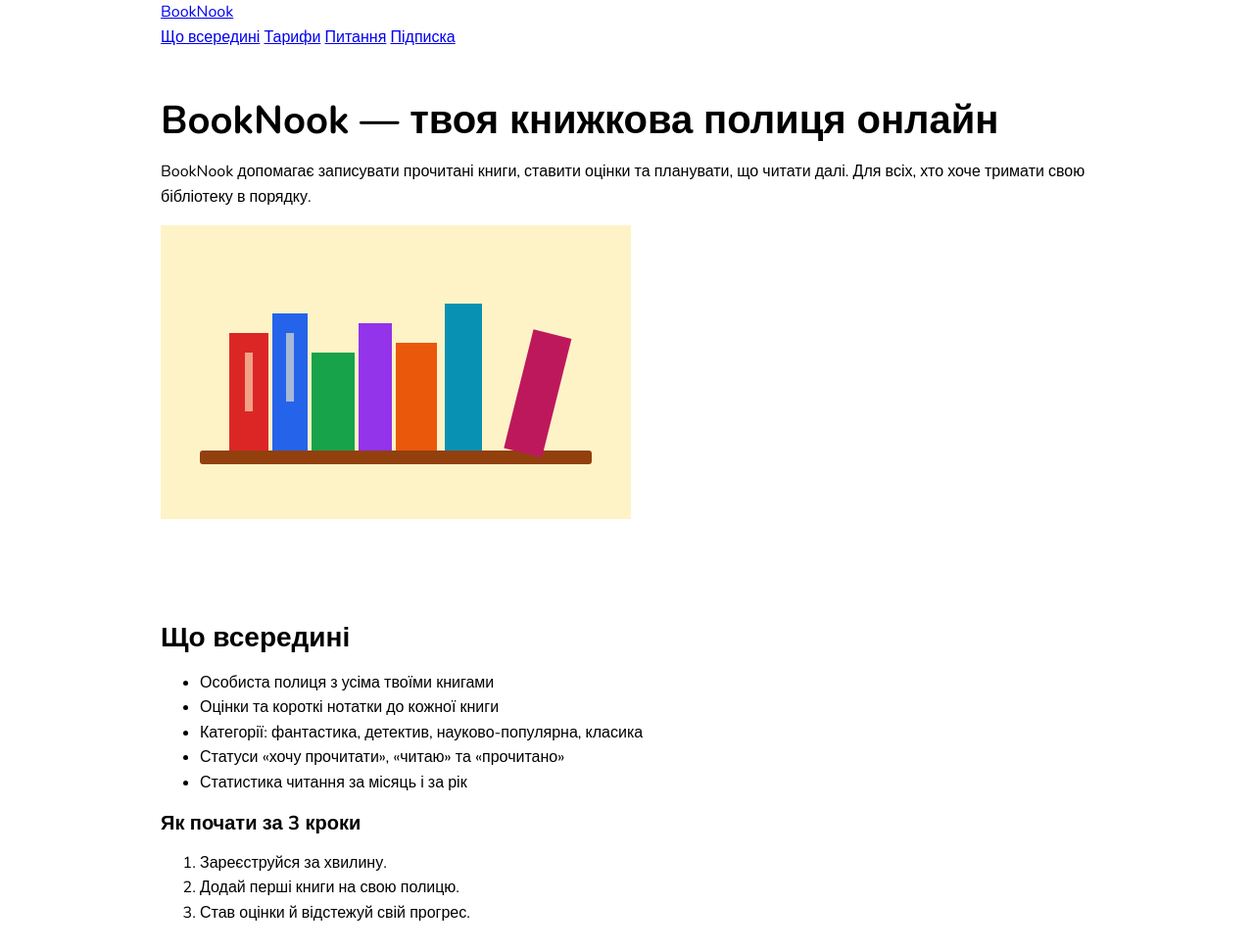
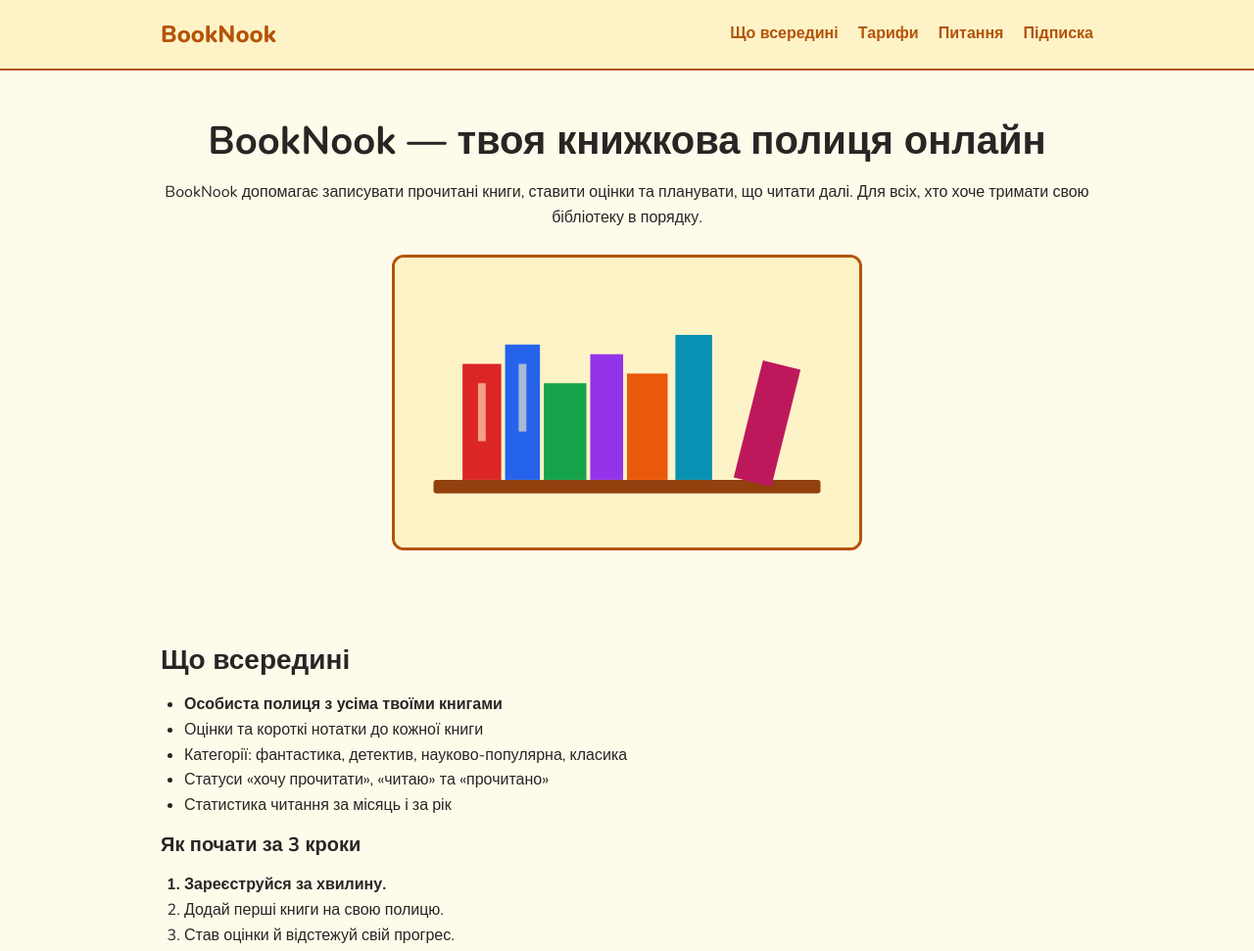
Before and after one commit to kustymenko/my-web-course, a website: page hw-06/index.html in a window 1280 px wide. Shown: the top 971 px of the page at 98% size. Drawn offline with nearby package versions, Linux system fonts and the light colour scheme.

Commit message:
Додано кольори, стилі посилань, шапки та hero

```diff
--- a/hw-06/style.css
+++ b/hw-06/style.css
@@ -47,3 +47,98 @@ p {
 main > section {
   padding: 3rem 0;
 }
+
+/* Кольори: акцент (бурштиновий) + нейтральні */
+body {
+  background-color: #fffbeb;
+  color: #292524;
+}
+
+h1,
+h2,
+h3 {
+  color: #292524;
+}
+
+a {
+  color: #b45309;
+  text-decoration: underline;
+}
+
+a:hover,
+a:focus {
+  color: #78350f;
+}
+
+/* Шапка */
+.site-header {
+  background-color: #fef3c7;
+  border-bottom: 2px solid #b45309;
+}
+
+.header-inner {
+  display: flex;
+  justify-content: space-between;
+  align-items: center;
+  gap: 1rem;
+  padding-top: 1rem;
+  padding-bottom: 1rem;
+}
+
+.brand {
+  font-size: 1.5rem;
+  font-weight: 800;
+  text-decoration: none;
+}
+
+/* Вкладений селектор: лише посилання в навігації */
+nav a {
+  margin-left: 1rem;
+  font-weight: 700;
+  text-decoration: none;
+}
+
+nav a:hover {
+  text-decoration: underline;
+}
+
+/* Hero: селектор за id */
+#hero {
+  text-align: center;
+}
+
+#hero img {
+  display: block;
+  max-width: 100%;
+  height: auto;
+  margin: 1.5rem auto 0;
+  border: 3px solid #b45309;
+  border-radius: 12px;
+}
+
+/* Списки: перший пункт виділено псевдокласом */
+#features li:first-child {
+  font-weight: 700;
+}
+
+#features ul,
+#features ol {
+  padding-left: 1.5rem;
+}
+
+/* FAQ */
+details {
+  background-color: #fef3c7;
+  border-radius: 8px;
+  padding: 0.75rem 1rem;
+  margin-bottom: 0.75rem;
+}
+
+summary {
+  cursor: pointer;
+  font-weight: 700;
+}
+
+details p {
+  margin: 0.75rem 0 0;
+}
```
